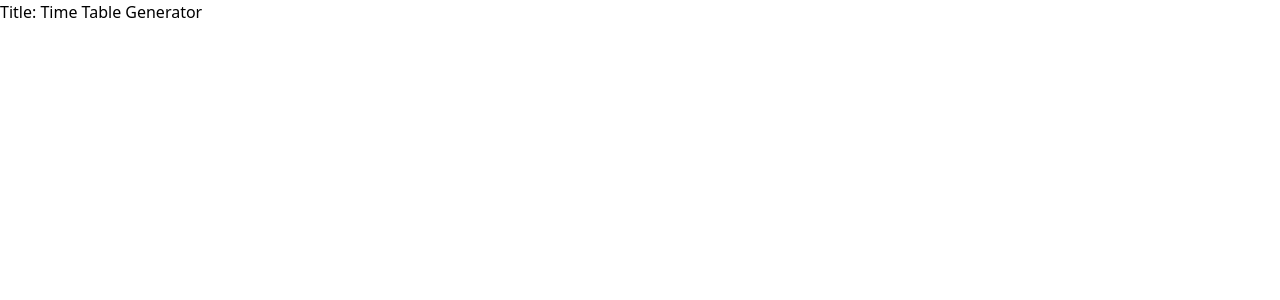
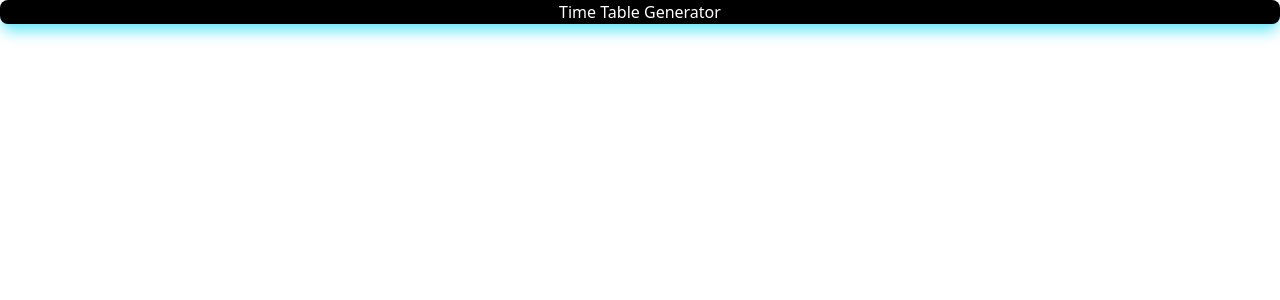
Before and after one commit to time-table-generator/website, a React (Create React App) app: page / in a window 1280 px wide. Shown: the top 300 px of the page. Built offline with nearby package versions, Linux system fonts and the light colour scheme.

Commit message:
Testing Tailwind CSS

```diff
--- a/src/App.js
+++ b/src/App.js
@@ -3,9 +3,9 @@ import './App.css';
 function App() {
   return (
     <div className="App">
-      <p>
-        Title: Time Table Generator
-      </p>
+      <div className='text-center bg-black rounded-lg shadow-lg shadow-cyan-300 text-white'>
+        Time Table Generator
+      </div>
     </div>
   );
 }
```
